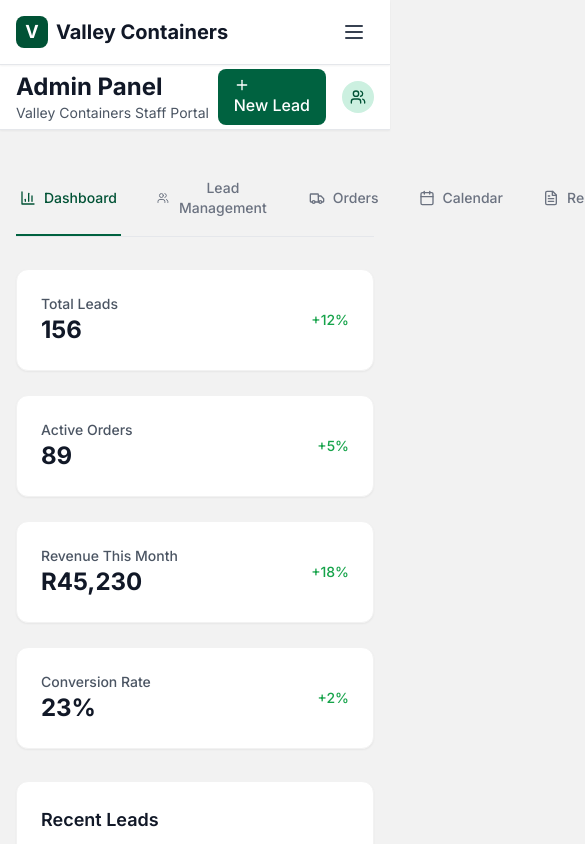
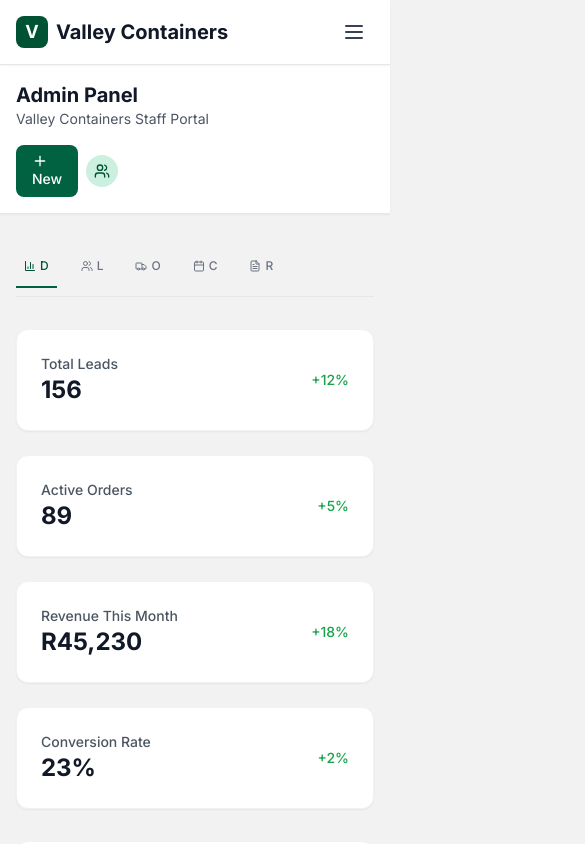
Before and after one commit to Waynefuelx/public, a Next.js app: page /admin in a window 390 px wide. Shown: the top 844 px of the page, 585 px wide, since content can reach past the window. Built offline with nearby package versions, Linux system fonts and the light colour scheme.

Commit message:
Fix admin page navigation overflow issues and improve responsive design

```diff
--- a/app/admin/page.tsx
+++ b/app/admin/page.tsx
@@ -191,18 +191,19 @@ const AdminPage = () => {
 
   return (
     <div className="min-h-screen bg-secondary-200">
-      {/* Header */}
-      <div className="bg-white shadow-sm border-b border-gray-200">
+      {/* Admin Header - Fixed positioning to avoid conflicts with main nav */}
+      <div className="bg-white shadow-sm border-b border-gray-200 sticky top-16 z-30">
         <div className="max-w-7xl mx-auto px-4 sm:px-6 lg:px-8">
-          <div className="flex justify-between items-center h-16">
-            <div>
-              <h1 className="text-2xl font-bold text-gray-900">Admin Panel</h1>
-              <p className="text-sm text-gray-600">Valley Containers Staff Portal</p>
+          <div className="flex flex-col sm:flex-row justify-between items-start sm:items-center py-4 sm:h-16 gap-4 sm:gap-0">
+            <div className="min-w-0 flex-1">
+              <h1 className="text-xl sm:text-2xl font-bold text-gray-900 truncate">Admin Panel</h1>
+              <p className="text-sm text-gray-600 truncate">Valley Containers Staff Portal</p>
             </div>
-            <div className="flex items-center space-x-4">
-              <button className="btn-primary">
+            <div className="flex items-center space-x-2 sm:space-x-4 flex-shrink-0">
+              <button className="btn-primary text-sm">
                 <Plus className="w-4 h-4 mr-2" />
-                New Lead
+                <span className="hidden sm:inline">New Lead</span>
+                <span className="sm:hidden">New</span>
               </button>
               <div className="w-8 h-8 bg-primary-100 rounded-full flex items-center justify-center">
                 <Users className="w-4 h-4 text-primary-600" />
@@ -213,21 +214,22 @@ const AdminPage = () => {
       </div>
 
       <div className="max-w-7xl mx-auto px-4 sm:px-6 lg:px-8 py-8">
-        {/* Navigation Tabs */}
+        {/* Navigation Tabs - Responsive with horizontal scroll on small screens */}
         <div className="border-b border-gray-200 mb-8">
-          <nav className="flex space-x-8">
+          <nav className="flex space-x-4 sm:space-x-6 lg:space-x-8 overflow-x-auto pb-2 scrollbar-hide">
             {tabs.map((tab) => (
               <button
                 key={tab.id}
                 onClick={() => setActiveTab(tab.id)}
-                className={`flex items-center space-x-2 py-4 px-1 border-b-2 font-medium text-sm ${
+                className={`flex items-center space-x-1 sm:space-x-2 py-3 sm:py-4 px-2 sm:px-1 border-b-2 font-medium text-xs sm:text-sm whitespace-nowrap min-w-fit ${
                   activeTab === tab.id
                     ? 'border-primary-500 text-primary-600'
                     : 'border-transparent text-gray-500 hover:text-gray-700 hover:border-gray-300'
                 }`}
               >
-                <tab.icon className="w-4 h-4" />
-                <span>{tab.label}</span>
+                <tab.icon className="w-3 h-3 sm:w-4 sm:h-4" />
+                <span className="hidden xs:inline">{tab.label}</span>
+                <span className="xs:hidden">{tab.label.charAt(0)}</span>
               </button>
             ))}
           </nav>
--- a/app/globals.css
+++ b/app/globals.css
@@ -76,4 +76,13 @@
   .shadow-soft {
     box-shadow: 0 2px 15px -3px rgba(0, 0, 0, 0.07), 0 10px 20px -2px rgba(0, 0, 0, 0.04);
   }
+
+  .scrollbar-hide {
+    -ms-overflow-style: none;
+    scrollbar-width: none;
+  }
+
+  .scrollbar-hide::-webkit-scrollbar {
+    display: none;
+  }
 }
--- a/tailwind.config.js
+++ b/tailwind.config.js
@@ -7,6 +7,9 @@ module.exports = {
   ],
   theme: {
     extend: {
+      screens: {
+        'xs': '475px',
+      },
       colors: {
         primary: {
           50: '#e6f2ed',
```
